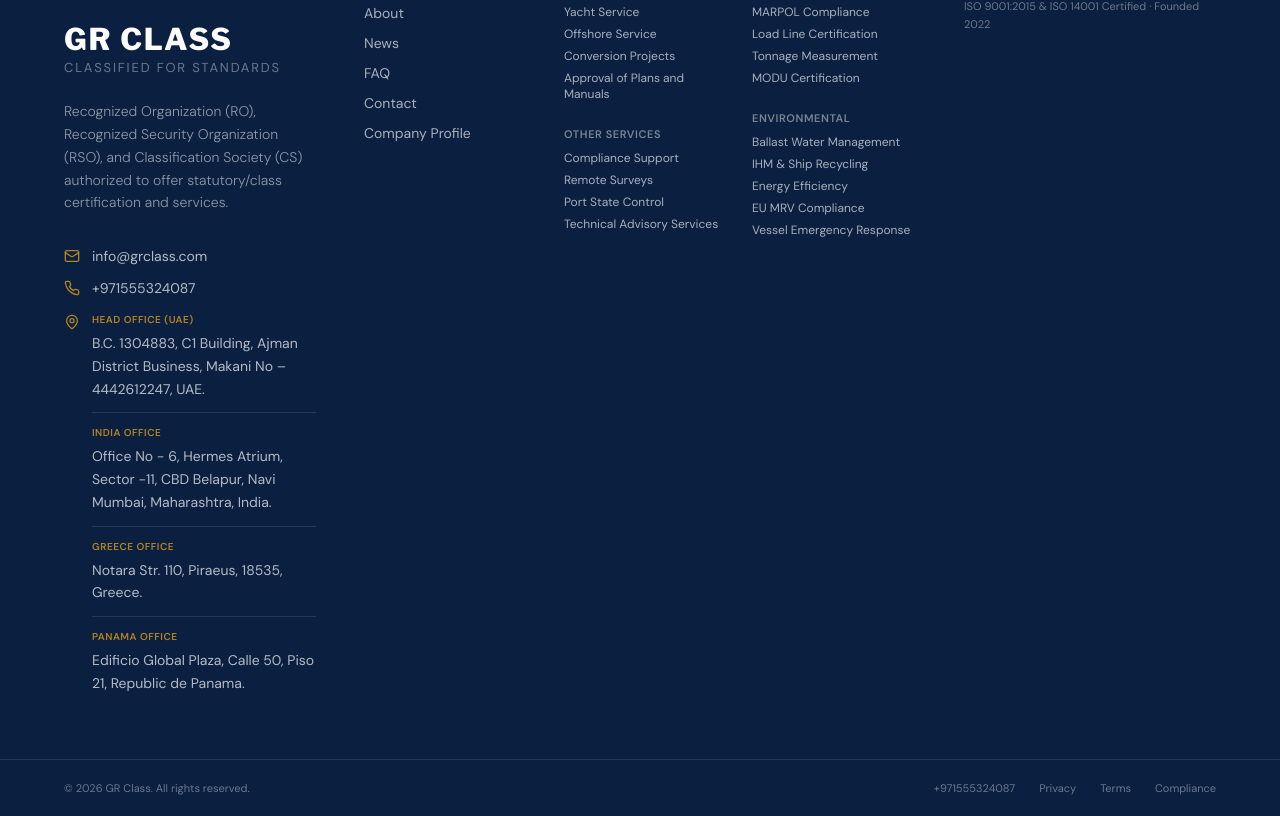
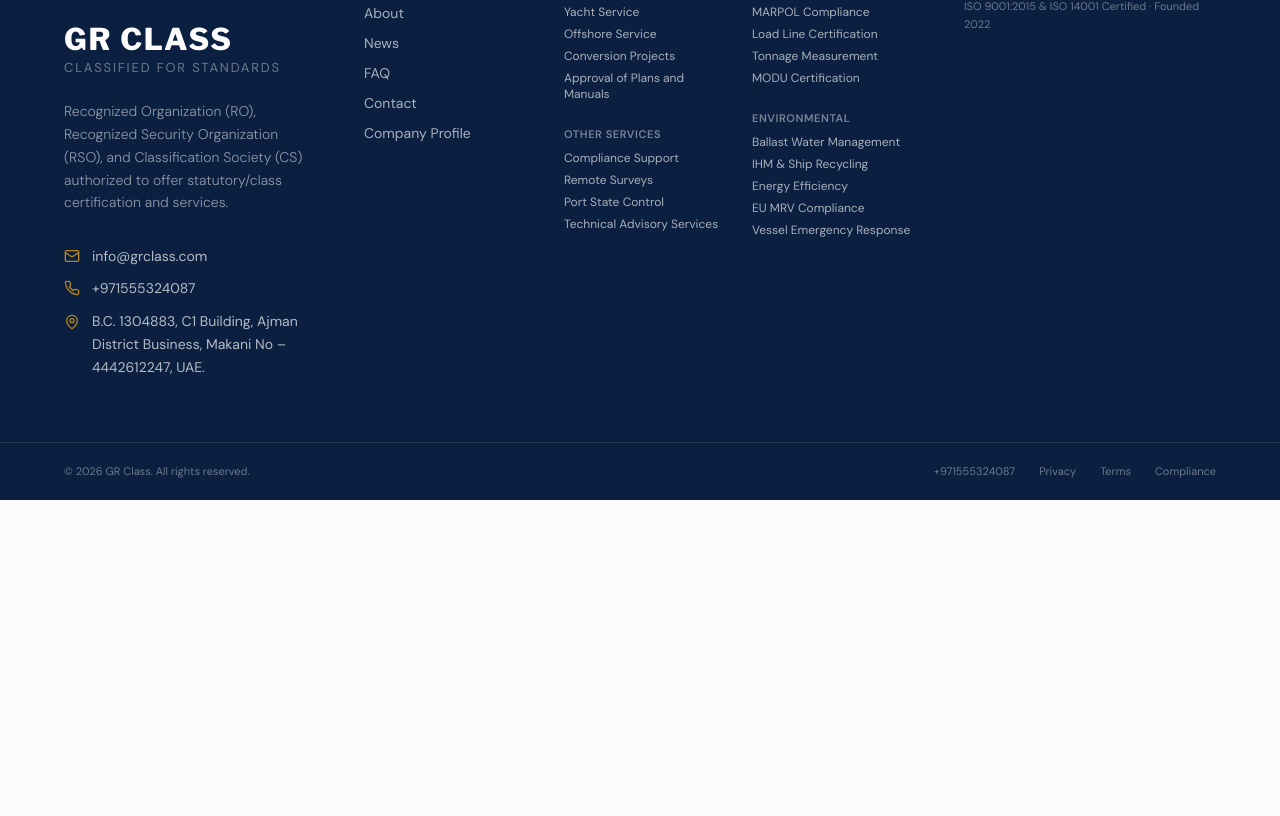
Before and after one commit to codewithabhi001/grclass-portfolio-, a React (Vite) app: page / in a window 1280 px wide. Shown: the part 8739-9555 px from the top of the page. After the commit the page ends 9239 px from the top, so only its background shows below. Built offline with nearby package versions, Linux system fonts and the light colour scheme; no server answers; the HTML template or start-up script is replaced by a standard one.

Commit message:
feat: remove regional offices from website footer

```diff
--- a/src/components/layout/SiteFooter.tsx
+++ b/src/components/layout/SiteFooter.tsx
@@ -48,18 +48,7 @@
             </a>
             <div className="flex items-start gap-3">
               <MapPin className="mt-1 h-4 w-4 shrink-0 text-accent" />
-              <div className="flex flex-col gap-3">
-                <div>
-                  <span className="block text-[10px] font-bold uppercase tracking-wider text-accent mb-0.5">Head Office (UAE)</span>
-                  <span className="leading-relaxed text-background/70">{site.address}</span>
-                </div>
-                {site.additionalOffices.map((office) => (
-                  <div key={office.name} className="border-t border-background/10 pt-2.5">
-                    <span className="block text-[10px] font-bold uppercase tracking-wider text-accent mb-0.5">{office.name}</span>
-                    <span className="leading-relaxed text-background/70">{office.address}</span>
-                  </div>
-                ))}
-              </div>
+              <span className="leading-relaxed text-background/70">{site.address}</span>
             </div>
           </div>
         </div>
```
